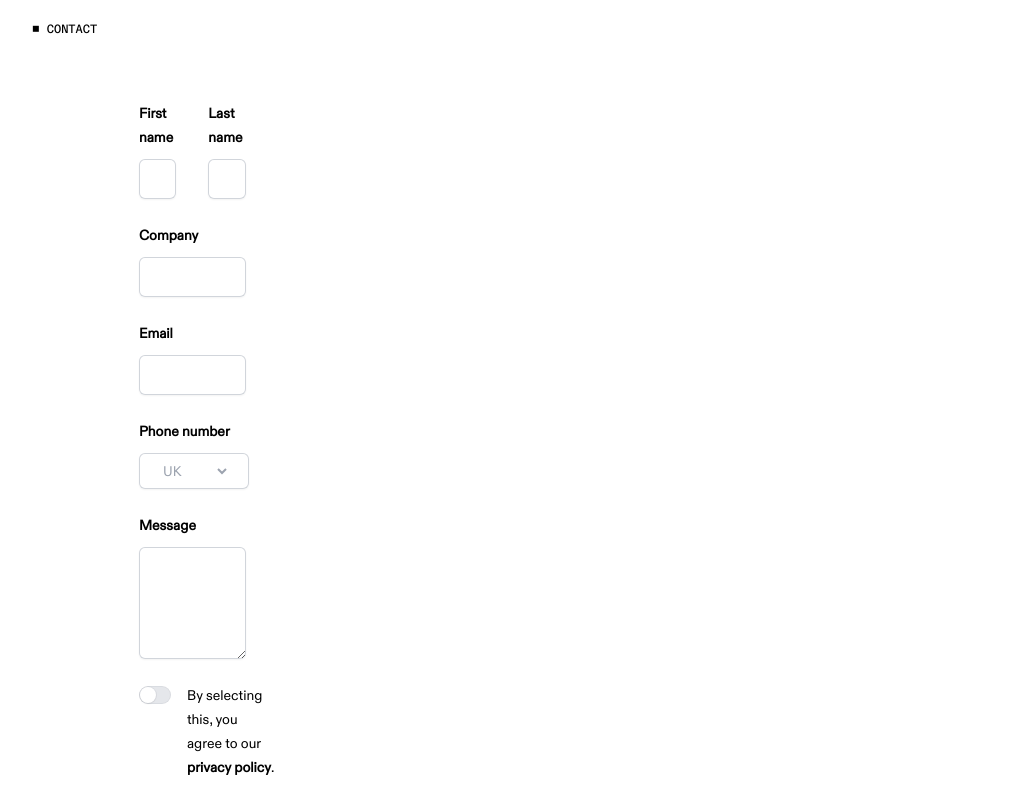
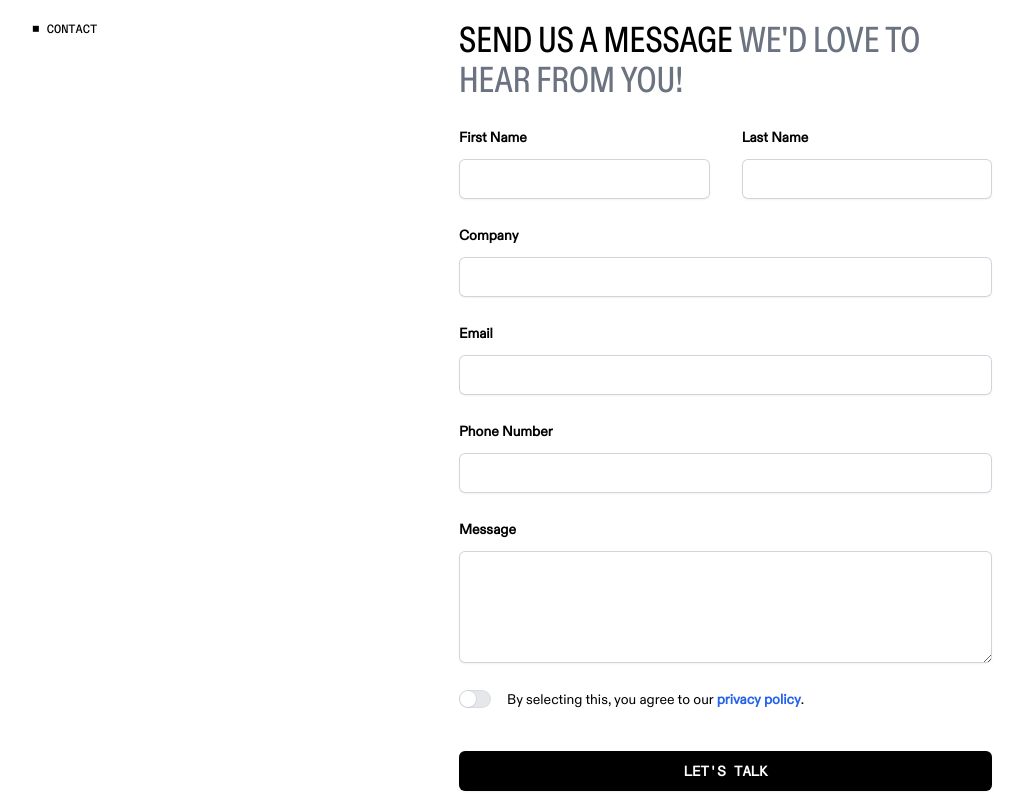
Before and after one commit to TandemCreativeDev/tandem, a Next.js app: page / in a window 1280 px wide. Shown: the part 5520-6320 px from the top of the page, without its empty margins (181-1204 px from the left). Built offline with nearby package versions, Linux system fonts and the light colour scheme.

Commit message:
feat: working and stylised Contact.tsx section component

```diff
--- a/src/components/Contact.tsx
+++ b/src/components/Contact.tsx
@@ -2,6 +2,8 @@
 
 import { FormEvent, useState } from "react";
 import { Field, Label, Switch } from "@headlessui/react";
+
+import TextInput from "./ui/TextInput";
 
 export default function ContactSection() {
   const [formData, setFormData] = useState({
@@ -50,134 +52,85 @@ export default function ContactSection() {
   return (
     <section
       id="contact"
-      className="bg-white w-10/12 m-auto gap-10 md:gap-0 md:w-screen pt-20 md:pt-36 flex flex-col md:grid grid-cols-12"
+      className="bg-white w-10/12 m-auto gap-10 md:gap-0 md:w-screen py-20 md:py-36 flex flex-col md:grid grid-cols-12"
     >
       <h2 className="uppercase font-tandem-mono-medium text-xs col-start-3 col-span-1">
         ■ Contact
       </h2>
-      <form onSubmit={handleSubmit} className="mx-auto mt-16 max-w-xl sm:mt-20">
-        <div className="grid grid-cols-1 gap-x-8 gap-y-6 sm:grid-cols-2">
-          <div>
-            <label
-              htmlFor="firstName"
-              className="block text-sm/6 font-semibold"
+      <form
+        onSubmit={handleSubmit}
+        className="mx-auto max-w-xl col-span-5 col-start-7"
       >
-              First name
-            </label>
-            <div className="mt-2.5">
-              <input
-                id="firstName"
-                name="firstName"
-                type="text"
+        <fieldset className="grid grid-cols-1 gap-x-8 gap-y-6 sm:grid-cols-2">
+          <legend className="text-gray-500 pb-6 text-4xl font-tandem-condensed-medium uppercase">
+            <span className="text-black">Send us a message</span> we&apos;d love
+            to hear from you!
+          </legend>
+          <TextInput
+            label={"First Name"}
+            id={"firstName"}
+            name={"firstName"}
+            type={"text"}
             value={formData.firstName}
             onChange={handleChange}
-                className="block w-full rounded-md border-0 px-3.5 py-2 shadow-sm ring-1 ring-inset ring-gray-300 placeholder:text-gray-400 focus:ring-2 focus:ring-inset focus:ring-viaOrange sm:text-sm/6"
+            required
           />
-            </div>
-          </div>
-          <div>
-            <label htmlFor="lastName" className="block text-sm/6 font-semibold">
-              Last name
-            </label>
-            <div className="mt-2.5">
-              <input
-                id="lastName"
-                name="lastName"
-                type="text"
+          <TextInput
+            label={"Last Name"}
+            id={"lastName"}
+            name={"lastName"}
+            type={"text"}
             value={formData.lastName}
             onChange={handleChange}
-                className="block w-full rounded-md border-0 px-3.5 py-2 shadow-sm ring-1 ring-inset ring-gray-300 placeholder:text-gray-400 focus:ring-2 focus:ring-inset focus:ring-viaOrange sm:text-sm/6"
+            required
           />
-            </div>
-          </div>
-          <div className="sm:col-span-2">
-            <label htmlFor="company" className="block text-sm/6 font-semibold">
-              Company
-            </label>
-            <div className="mt-2.5">
-              <input
-                id="company"
-                name="company"
-                type="text"
+          <TextInput
+            label={"Company"}
+            id={"company"}
+            name={"company"}
+            type={"text"}
             value={formData.company}
             onChange={handleChange}
-                className="block w-full rounded-md border-0 px-3.5 py-2 shadow-sm ring-1 ring-inset ring-gray-300 placeholder:text-gray-400 focus:ring-2 focus:ring-inset focus:ring-viaOrange sm:text-sm/6"
+            className="sm:col-span-2"
           />
-            </div>
-          </div>
-          <div className="sm:col-span-2">
-            <label htmlFor="email" className="block text-sm/6 font-semibold">
-              Email
-            </label>
-            <div className="mt-2.5">
-              <input
-                id="email"
-                name="email"
-                type="email"
+          <TextInput
+            label={"Email"}
+            id={"email"}
+            name={"email"}
+            type={"email"}
             value={formData.email}
             onChange={handleChange}
-                className="block w-full rounded-md border-0 px-3.5 py-2 shadow-sm ring-1 ring-inset ring-gray-300 placeholder:text-gray-400 focus:ring-2 focus:ring-inset focus:ring-viaOrange sm:text-sm/6"
+            className="sm:col-span-2"
+            required
           />
-            </div>
-          </div>
-          <div className="sm:col-span-2">
-            <label
-              htmlFor="phoneNumber"
-              className="block text-sm/6 font-semibold"
-            >
-              Phone number
-            </label>
-            <div className="relative mt-2.5">
-              <div className="absolute inset-y-0 left-2 flex items-center">
-                <label htmlFor="country" className="sr-only">
-                  Country
-                </label>
-                <select
-                  id="country"
-                  name="country"
-                  value={formData.country}
-                  onChange={handleChange}
-                  className="h-full rounded-md border-0 bg-transparent py-0 pl-3 pr-8 text-gray-400 focus:ring-2 focus:ring-inset focus:ring-viaOrange sm:text-sm"
-                >
-                  <option value="UK">UK</option>
-                  <option value="US">US</option>
-                  <option value="EU">EU</option>
-                </select>
-              </div>
-              <input
-                id="phone-number"
-                name="phoneNumber"
-                type="tel"
+          <TextInput
+            label={"Phone Number"}
+            id={"phoneNumber"}
+            name={"phoneNumber"}
+            type={"tel"}
             value={formData.phoneNumber}
             onChange={handleChange}
-                autoComplete="tel"
-                className="block w-full rounded-md border-0 px-3.5 py-2 pl-24 shadow-sm ring-1 ring-inset ring-gray-300 placeholder:text-gray-400 focus:ring-2 focus:ring-inset focus:ring-viaOrange sm:text-sm"
+            className="sm:col-span-2"
           />
-            </div>
-          </div>
-          <div className="sm:col-span-2">
-            <label htmlFor="message" className="block text-sm/6 font-semibold">
-              Message
-            </label>
-            <div className="mt-2.5">
-              <textarea
-                id="message"
-                name="message"
-                rows={4}
+          <TextInput
+            label={"Message"}
+            id={"message"}
+            name={"message"}
+            type={"text"}
             value={formData.message}
             onChange={handleChange}
-                className="block w-full rounded-md border-0 px-3.5 py-2 shadow-sm ring-1 ring-inset ring-gray-300 placeholder:text-gray-400 focus:ring-2 focus:ring-inset focus:ring-viaOrange sm:text-sm/6"
+            className="sm:col-span-2"
+            required
+            long
           />
-            </div>
-          </div>
           <Field className="flex gap-x-4 sm:col-span-2">
             <div className="flex h-6 items-center">
               <Switch
                 checked={agreed}
                 onChange={setAgreed}
-                className="group flex w-8 flex-none cursor-pointer rounded-full bg-gray-200 p-px ring-1 ring-inset ring-gray-900/5 transition-colors duration-200 ease-in-out focus-visible:outline focus-visible:outline-2 focus-visible:outline-offset-2 focus-visible:outline-viaOrange data-[checked]:bg-viaOrange"
+                className="group flex w-8 flex-none cursor-pointer rounded-full bg-gray-200 p-px ring-1 ring-inset ring-gray-900/5 transition-colors duration-200 ease-in-out focus-visible:outline focus-visible:outline-2 focus-visible:outline-offset-2 focus-visible:outline-gray-300 data-[checked]:bg-blue-600"
               >
-                <span className="sr-only">Agree to policies</span>
+                <span className="sr-only">Agree to privacy policy</span>
                 <span
                   aria-hidden="true"
                   className="h-4 w-4 transform rounded-full bg-white shadow-sm ring-1 ring-gray-900/5 transition duration-200 ease-in-out group-data-[checked]:translate-x-3.5"
@@ -186,17 +139,17 @@ export default function ContactSection() {
             </div>
             <Label className="text-sm/6">
               By selecting this, you agree to our{" "}
-              <a href="#" className="font-semibold text-viaOrange">
+              <a href="/privacy-policy" className="font-bold text-blue-600">
                 privacy&nbsp;policy
               </a>
               .
             </Label>
           </Field>
-        </div>
+        </fieldset>
         <div className="mt-10">
           <button
             type="submit"
-            className="z-50 block text-black w-full rounded-md bg-white px-3.5 py-2.5 text-center text-sm font-semibold shadow-sm hover:bg-[#fd8960] focus-visible:outline focus-visible:outline-2 focus-visible:outline-offset-2 focus-visible:outline-viaOrange"
+            className="font-tandem-mono-regular uppercase bg-black block text-white w-full rounded-md px-3.5 py-2.5 text-center text-sm font-semibold shadow-sm hover:bg-gray-800 focus-visible:outline focus-visible:outline-2 focus-visible:outline-offset-2 focus-visible:outline-gray-300"
           >
             Let&apos;s talk
           </button>
```
Lines whose indentation alone changed are shown as unchanged.
